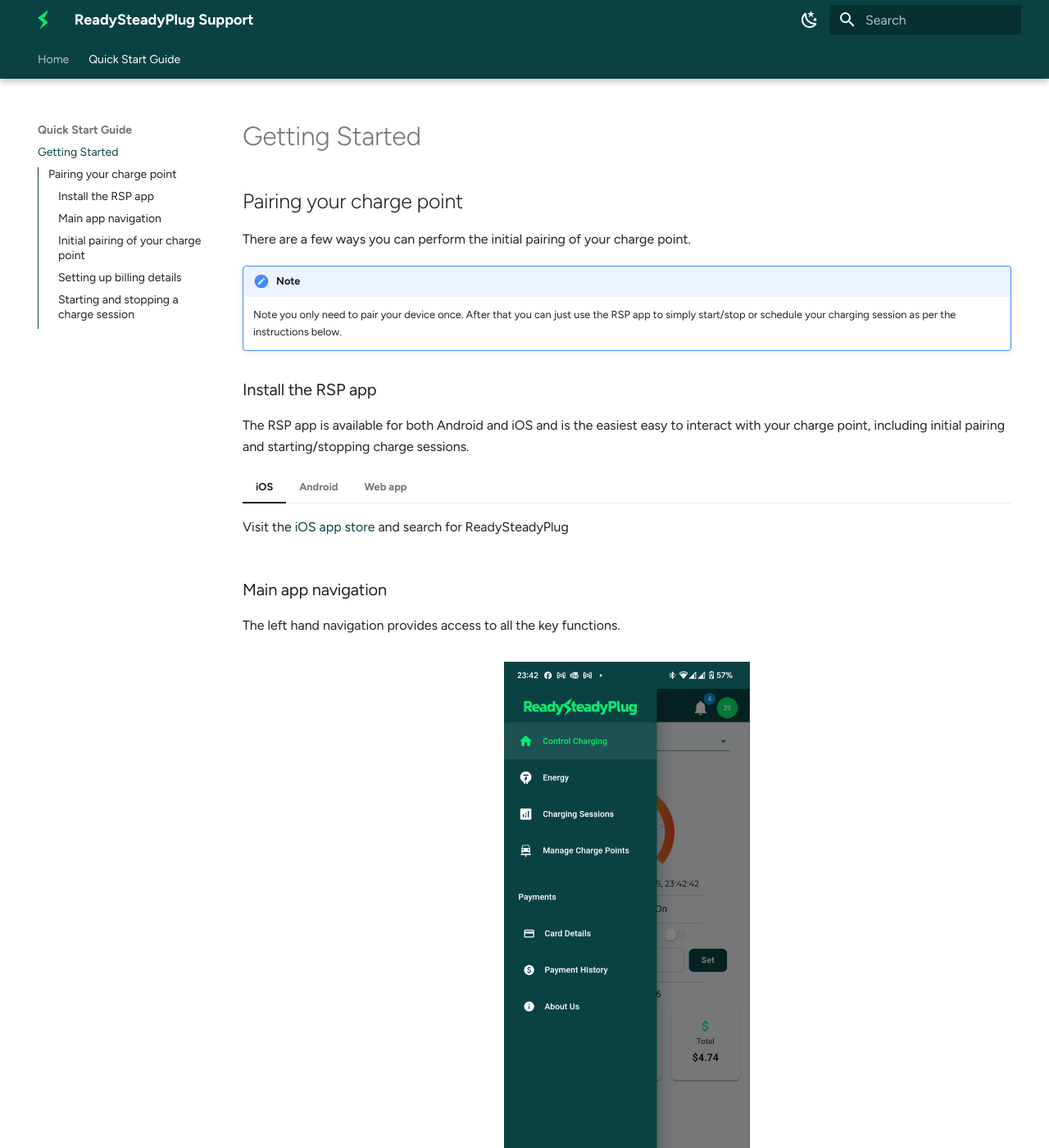
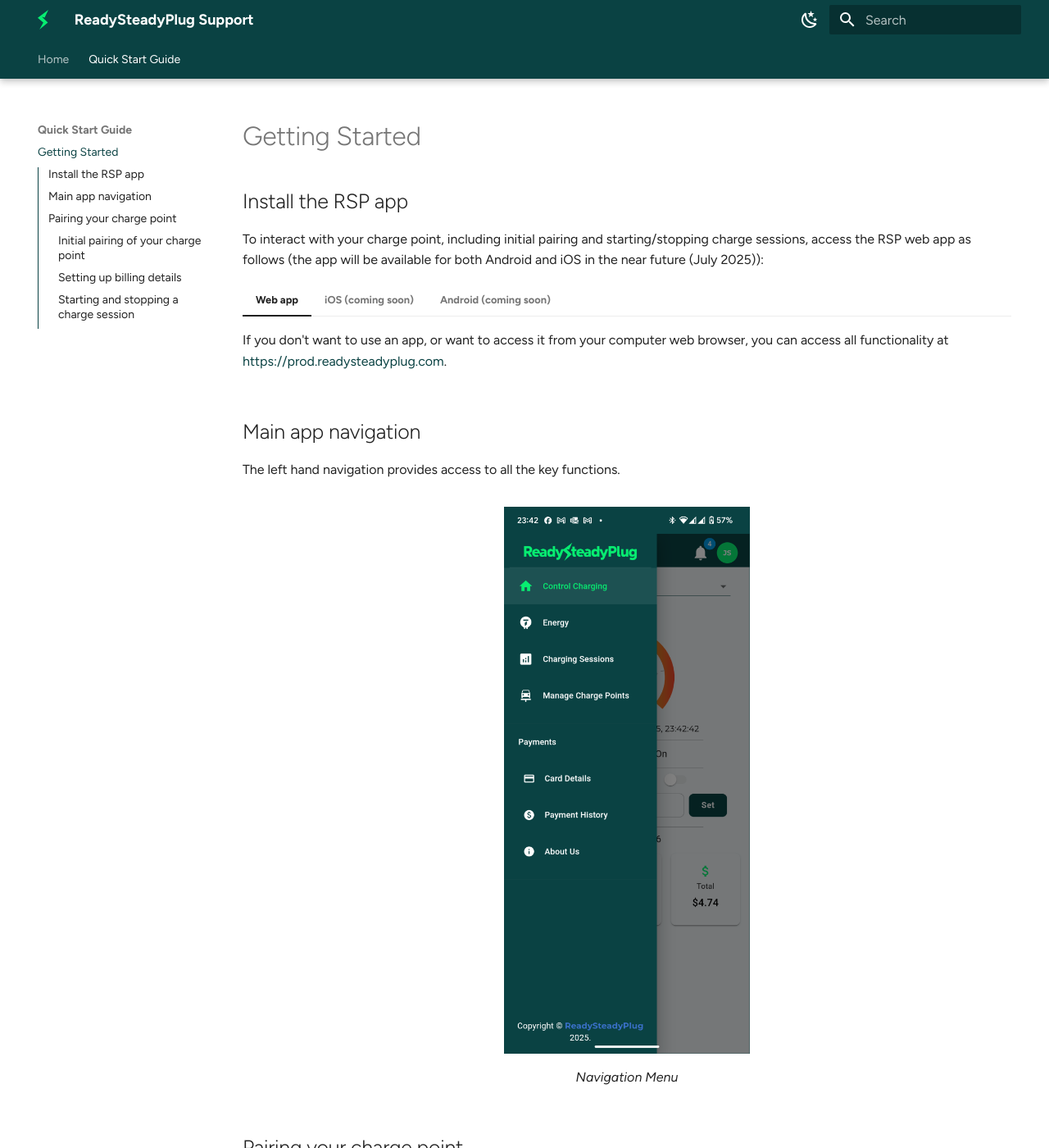
Before and after one commit to ReadySteadyPlug/support, an MkDocs documentation site: the page built from docs/quick_start_guide/index.md, in a window 1280 px wide and 1400 px high. Shown: the whole window at 82% size. Built offline with MkDocs 1.6.1 and Material for MkDocs 9.7.7, drawn with Linux system fonts in a browser that asks for light colours; some web fonts are replaced; some of the changed text lies outside the part shown.

Commit message:
progress update

```diff
--- a/docs/quick_start_guide/index.md
+++ b/docs/quick_start_guide/index.md
@@ -1,3 +1,23 @@
+## Install the RSP app
+To interact with your charge point, including initial pairing and starting/stopping charge sessions, access the RSP web app as follows (the app will be available for both Android and iOS in the near future (July 2025)):
+
+=== "Web app"
+	If you don't want to use an app, or want to access it from your computer web browser, you can access all functionality at [https://prod.readysteadyplug.com](https://prod.readysteadyplug.com).
+
+=== "iOS (coming soon)"
+	Visit the [iOS app store](https://apple.com/au/app-store/) and search for ReadySteadyPlug
+
+=== "Android (coming soon)"
+	Visit [Google Play](https://play.google.com/store/apps/) and search for ReadySteadyPlug
+
+## Main app navigation
+The left hand navigation provides access to all the key functions.
+
+![Navigation Menu](assets/navigation_menu.png){width="300"}
+/// caption
+Navigation Menu
+///
+
 ## Pairing your charge point
 
 There are a few ways you can perform the initial pairing of your charge point.
@@ -5,27 +25,6 @@
 !!! note "Note"
 
     Note you only need to pair your device once.  After that you can just use the RSP app to simply start/stop or schedule your charging session as per the instructions below.
-
-
-### Install the RSP app
-The RSP app is available for both Android and iOS and is the easiest easy to interact with your charge point, including initial pairing and starting/stopping charge sessions.
-
-=== "iOS"
-	Visit the [iOS app store](https://apple.com/au/app-store/) and search for ReadySteadyPlug
-
-=== "Android"
-	Visit [Google Play](https://play.google.com/store/apps/) and search for ReadySteadyPlug
-
-=== "Web app"
-	If you don't want to use an app, or want to access it from your computer web browser, you can access all functionality at [https://prod.readysteadyplug.com](https://prod.readysteadyplug.com).
-
-### Main app navigation
-The left hand navigation provides access to all the key functions.
-
-![Navigation Menu](assets/navigation_menu.png){width="300"}
-/// caption
-Navigation Menu
-///
 
 ### Initial pairing of your charge point
 The easiest way is to scan the QR code on the front of the charge point, but if you don't have access to a phone with QR scanning capability, we provide an alternate method using the charge point ID code, printed under the QR code on the charge point.
--- a/mkdocs.yml
+++ b/mkdocs.yml
@@ -59,7 +59,7 @@
   features:
     - navigation.tabs             # Static upper section tabs (exist)
     - navigation.tabs.sticky      # Static upper section tabs (stay)
-    - navigation.footer           # Add 'previous' and 'next' buttons in the footer
+    #- navigation.footer           # Add 'previous' and 'next' buttons in the footer
     - navigation.sections
     - navigation.instant          # Keep navigation from reloading
     - toc.integrate
--- a/overrides/home.html
+++ b/overrides/home.html
@@ -266,7 +266,7 @@
 
 
 <!-- Main site box descriptions -->
-{%- if config.home_show_bottom_pane -%}
+{%- if config.home_show_bottom_pane -%} <!-- hide the bottom pane if this is set to false in mkdocs.yml -->
 <div class="top-hr">
 
     <!-- Start Outer Condition -->
@@ -392,6 +392,7 @@
 
 
 {% endblock %}
+
 {%- if config.home_show_bottom_pane -%} <!-- also hides the bottom block and footer-->
     {% block content %}{% endblock %}
     {% block footer %}{% endblock %}
```
Also changed, not shown: docs/quick_start_guide/assets/charging_control_off.png, docs/quick_start_guide/assets/charging_control_on.png, docs/quick_start_guide/assets/credit_card_details.png.
